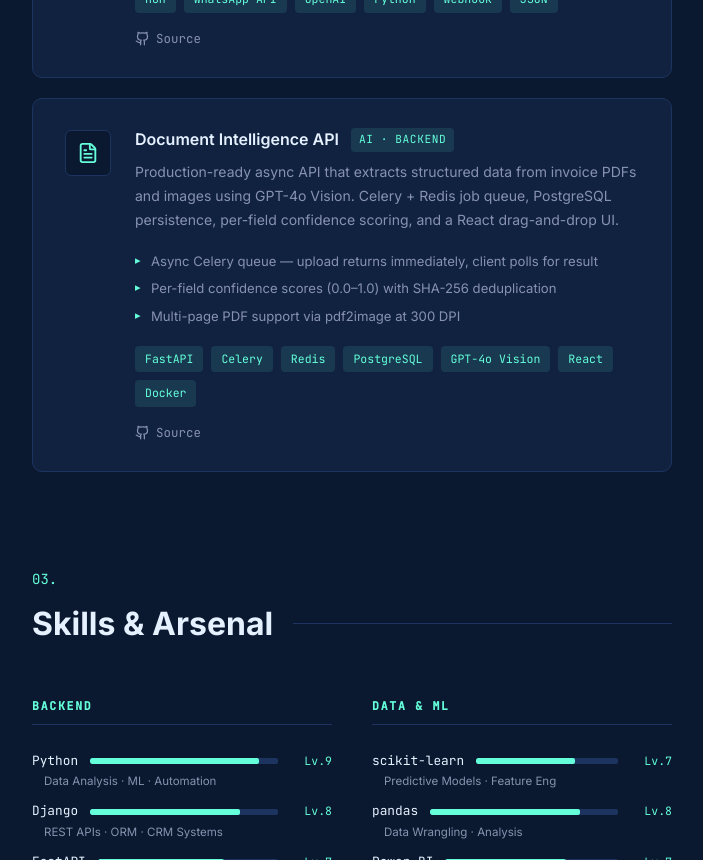
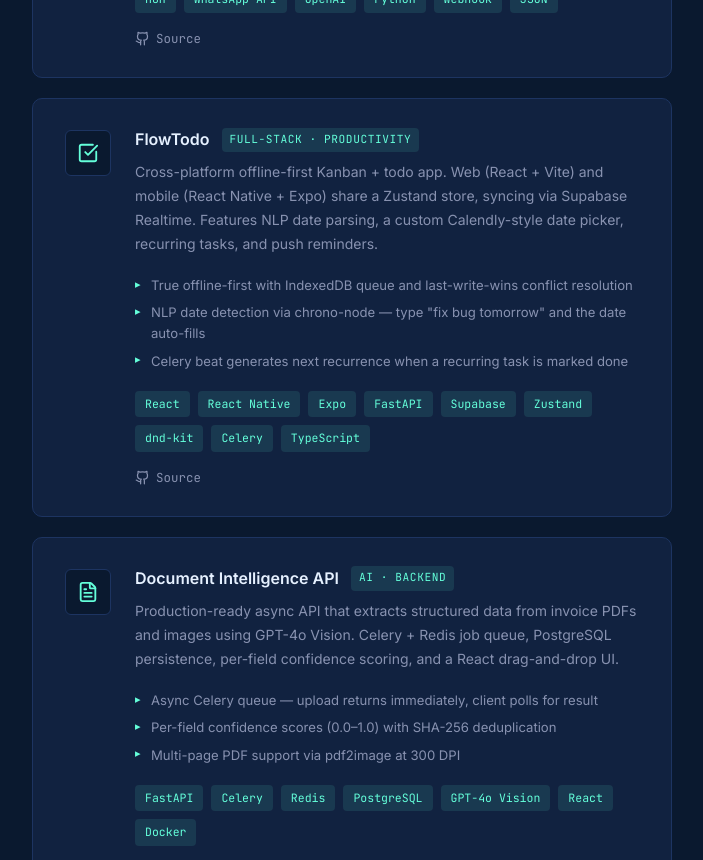
Before and after one commit to Nmwaura132/portfolio, a React (Vite) app: page / in a window 1280 px wide. Shown: the part 1940-2800 px from the top of the page, without its empty margins (544-1247 px from the left). Built offline with nearby package versions, Linux system fonts and the light colour scheme.

Commit message:
feat: add FlowTodo project to portfolio

```diff
--- a/src/components/Projects.jsx
+++ b/src/components/Projects.jsx
@@ -1,5 +1,5 @@
 import { motion } from 'framer-motion';
-import { Github, ExternalLink, BarChart3, Brain, Zap, FileText } from 'lucide-react';
+import { Github, ExternalLink, BarChart3, Brain, Zap, FileText, CheckSquare } from 'lucide-react';
 
 const projects = [
   {
@@ -52,6 +52,22 @@ const projects = [
   },
   {
     id: 4,
+    title: 'FlowTodo',
+    category: 'Full-Stack · Productivity',
+    description:
+      'Cross-platform offline-first Kanban + todo app. Web (React + Vite) and mobile (React Native + Expo) share a Zustand store, syncing via Supabase Realtime. Features NLP date parsing, a custom Calendly-style date picker, recurring tasks, and push reminders.',
+    icon: CheckSquare,
+    github: 'https://github.com/Nmwaura132/flow-todo',
+    demo: null,
+    technologies: ['React', 'React Native', 'Expo', 'FastAPI', 'Supabase', 'Zustand', 'dnd-kit', 'Celery', 'TypeScript'],
+    highlights: [
+      'True offline-first with IndexedDB queue and last-write-wins conflict resolution',
+      'NLP date detection via chrono-node — type "fix bug tomorrow" and the date auto-fills',
+      'Celery beat generates next recurrence when a recurring task is marked done',
+    ],
+  },
+  {
+    id: 5,
     title: 'Document Intelligence API',
     category: 'AI · Backend',
     description:
```
